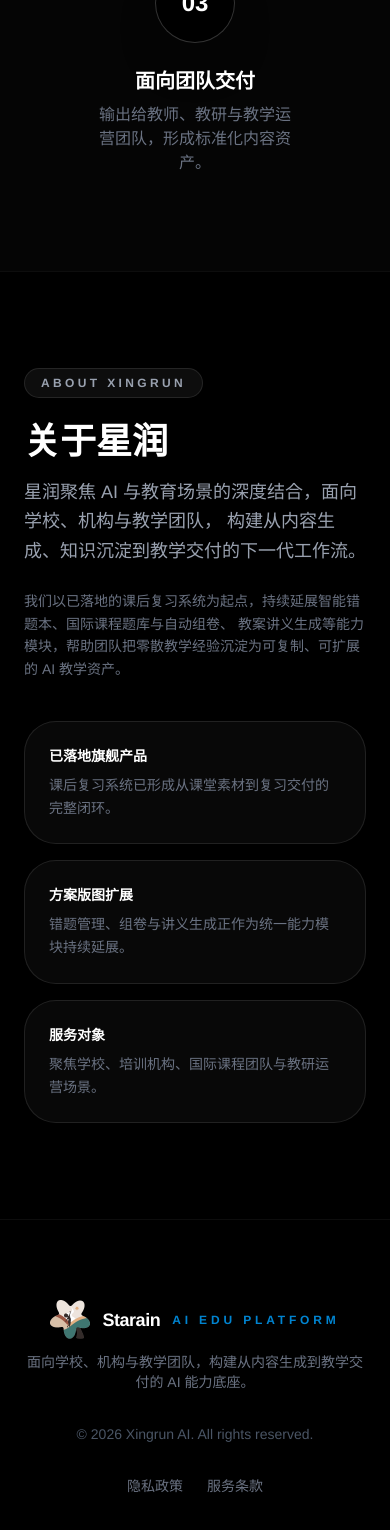
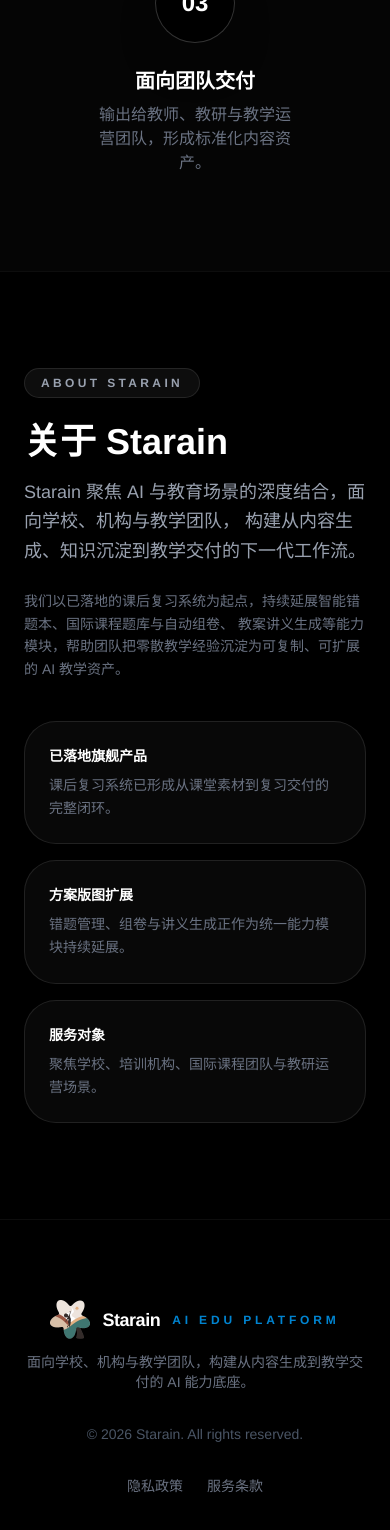
Before and after one commit to KaynXu/Xingrun-Website, a React (Vite) app in the folder frontend/: page / in a window 390 px wide. Shown: the part 3768-5298 px from the top of the page. Built offline with nearby package versions, Linux system fonts and the light colour scheme.

Commit message:
fix: finish Starain landing branding

```diff
--- a/frontend/src/App.tsx
+++ b/frontend/src/App.tsx
@@ -148,7 +148,7 @@
         title: '你的权利与联系我们',
         paragraphs: [
           '你可以基于适用法律和服务能力，申请查询、更正、删除相关账号信息，或就账号停用、机构权限和数据处理问题与我们联系。',
-          '如果你对本政策或个人信息处理有疑问，可通过产品运营或机构对接渠道联系星润团队，我们会在合理范围内进行说明与处理。',
+          '如果你对本政策或个人信息处理有疑问，可通过产品运营或机构对接渠道联系 Starain 团队，我们会在合理范围内进行说明与处理。',
         ],
       },
     ],
@@ -170,7 +170,7 @@
       {
         title: '服务内容与使用边界',
         paragraphs: [
-          '星润当前提供并持续迭代的能力包括但不限于课后复习资料生成、题库沉淀、教学材料整理以及其他面向学校、机构和教学团队的 AI 教学交付支持能力。',
+          'Starain 当前提供并持续迭代的能力包括但不限于课后复习资料生成、题库沉淀、教学材料整理以及其他面向学校、机构和教学团队的 AI 教学交付支持能力。',
           '我们会持续优化产品功能，但不承诺所有展示中的方案模块都已在当前版本全面上线，也不保证服务在任何时间点都完全不中断。',
         ],
       },
@@ -342,8 +342,8 @@
   return (
     <div className="w-64 h-screen border-r border-white/10 flex flex-col bg-black sticky top-0">
       <div className="p-6 flex items-center gap-3">
-        <img src="/logo.png" alt="星润 logo" className="w-10 h-10 object-contain" />
-        <h1 className="text-lg font-semibold tracking-tight">星润复习系统</h1>
+        <img src="/logo.png" alt="Starain logo" className="w-10 h-10 object-contain" />
+        <h1 className="text-lg font-semibold tracking-tight">Starain 复习系统</h1>
       </div>
 
       <nav className="flex-1 px-4 py-4 space-y-1">
@@ -1592,7 +1592,7 @@
       <nav className="sticky top-0 z-50 border-b border-white/5 bg-black/70 backdrop-blur-xl">
         <div className="max-w-5xl mx-auto px-6 h-20 flex items-center justify-between gap-4">
           <div className="flex items-center gap-3 min-w-0">
-            <img src="/logo.png" alt="星润 logo" className="w-11 h-11 object-contain" />
+            <img src="/logo.png" alt="Starain logo" className="w-11 h-11 object-contain" />
             <div className="min-w-0">
               <p className="text-lg font-bold tracking-tight truncate">Starain</p>
               <p className="text-xs text-slate-500 tracking-[0.28em]">AI Edu Platform</p>
@@ -1647,7 +1647,7 @@
 
       <footer className="relative z-10 border-t border-white/5 py-10">
         <div className="max-w-5xl mx-auto px-6 flex flex-col md:flex-row items-center justify-between gap-5 text-sm text-gray-500">
-          <p>© 2026 Xingrun AI. All rights reserved.</p>
+          <p>© 2026 Starain. All rights reserved.</p>
           <div className="flex items-center gap-6">
             <a href="#privacy-policy" className="hover:text-white transition-colors">隐私政策</a>
             <a href="#terms-of-service" className="hover:text-white transition-colors">服务条款</a>
@@ -1697,7 +1697,7 @@
       <nav className="fixed top-0 w-full z-50 border-b border-white/5 bg-black/50 backdrop-blur-xl">
         <div className="max-w-7xl mx-auto px-6 h-20 flex items-center justify-between">
           <div className="flex items-center gap-3">
-            <img src="/logo.png" alt="星润 logo" className="w-12 h-12 object-contain" />
+            <img src="/logo.png" alt="Starain logo" className="w-12 h-12 object-contain" />
             <span className="text-xl font-bold tracking-tight">Starain</span>
             <span className="text-xs font-semibold uppercase tracking-[0.32em] text-sky-600">
               AI Edu Platform
@@ -1706,7 +1706,7 @@
           <div className="hidden md:flex items-center gap-8 text-sm font-medium text-gray-400">
             <a href="#features" className="hover:text-white transition-colors">核心方案</a>
             <a href="#process" className="hover:text-white transition-colors">落地流程</a>
-            <a href="#about" className="hover:text-white transition-colors">关于星润</a>
+            <a href="#about" className="hover:text-white transition-colors">关于 Starain</a>
           </div>
           <div className="flex items-center gap-3">
             <button
@@ -1940,12 +1940,12 @@
           <div className="grid grid-cols-1 lg:grid-cols-[1.1fr_0.9fr] gap-10 items-start">
             <div className="space-y-6">
               <span className="inline-flex items-center rounded-full border border-white/10 bg-white/5 px-4 py-1.5 text-xs font-semibold tracking-[0.28em] text-gray-400">
-                ABOUT XINGRUN
+                ABOUT STARAIN
               </span>
               <div>
-                <h2 className="text-4xl md:text-5xl font-bold mb-4">关于星润</h2>
+                <h2 className="text-4xl md:text-5xl font-bold mb-4">关于 Starain</h2>
                 <p className="max-w-2xl text-lg text-gray-400 leading-relaxed">
-                  星润聚焦 AI 与教育场景的深度结合，面向学校、机构与教学团队，
+                  Starain 聚焦 AI 与教育场景的深度结合，面向学校、机构与教学团队，
                   构建从内容生成、知识沉淀到教学交付的下一代工作流。
                 </p>
               </div>
@@ -1985,7 +1985,7 @@
         <div className="max-w-7xl mx-auto px-6 flex flex-col md:flex-row items-center justify-between gap-8">
           <div className="flex flex-col items-center md:items-start gap-3">
             <div className="flex items-center gap-3">
-              <img src="/logo.png" alt="星润 logo" className="w-10 h-10 object-contain" />
+              <img src="/logo.png" alt="Starain logo" className="w-10 h-10 object-contain" />
               <span className="text-lg font-bold tracking-tight">Starain</span>
               <span className="text-xs font-semibold uppercase tracking-[0.32em] text-sky-600">
                 AI Edu Platform
@@ -1995,7 +1995,7 @@
               面向学校、机构与教学团队，构建从内容生成到教学交付的 AI 能力底座。
             </p>
           </div>
-          <p className="text-gray-600 text-sm">© 2026 Xingrun AI. All rights reserved.</p>
+          <p className="text-gray-600 text-sm">© 2026 Starain. All rights reserved.</p>
           <div className="flex gap-6 text-gray-500 text-sm">
             <a href="#privacy-policy" className="hover:text-white transition-colors">隐私政策</a>
             <a href="#terms-of-service" className="hover:text-white transition-colors">服务条款</a>
```
